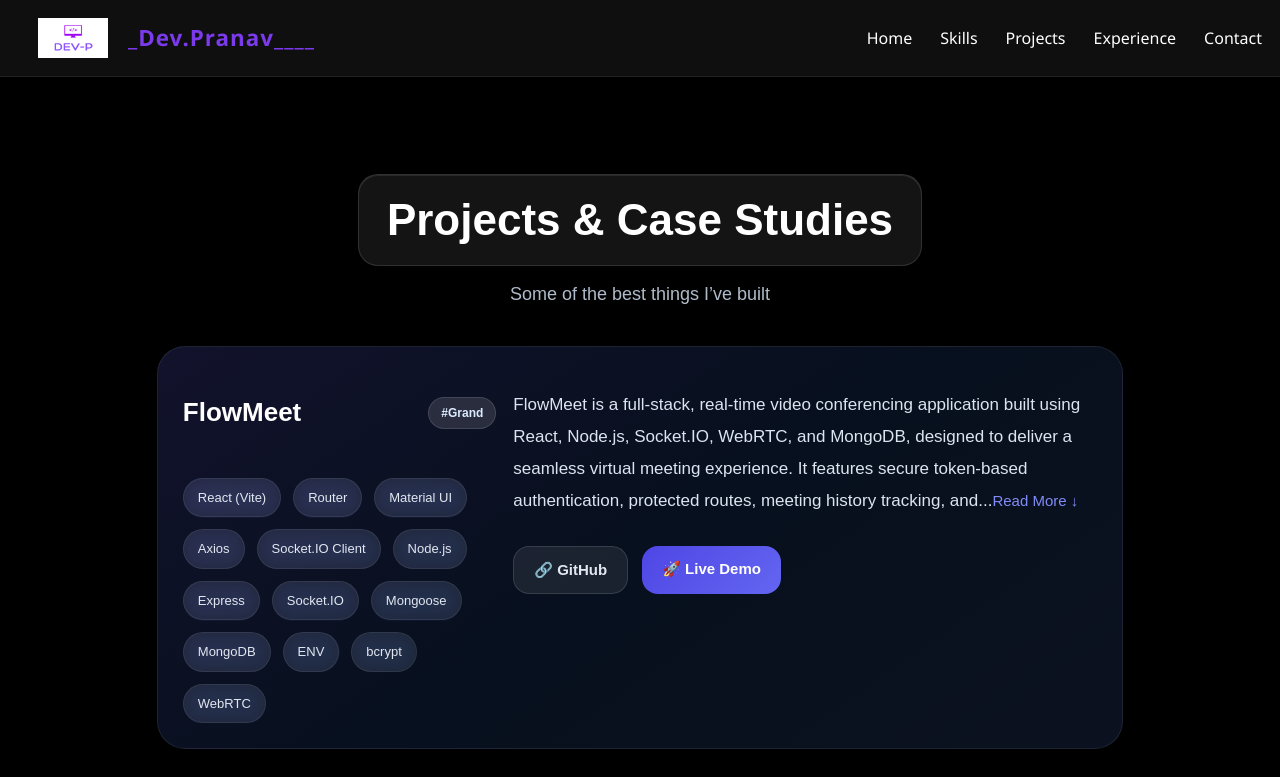
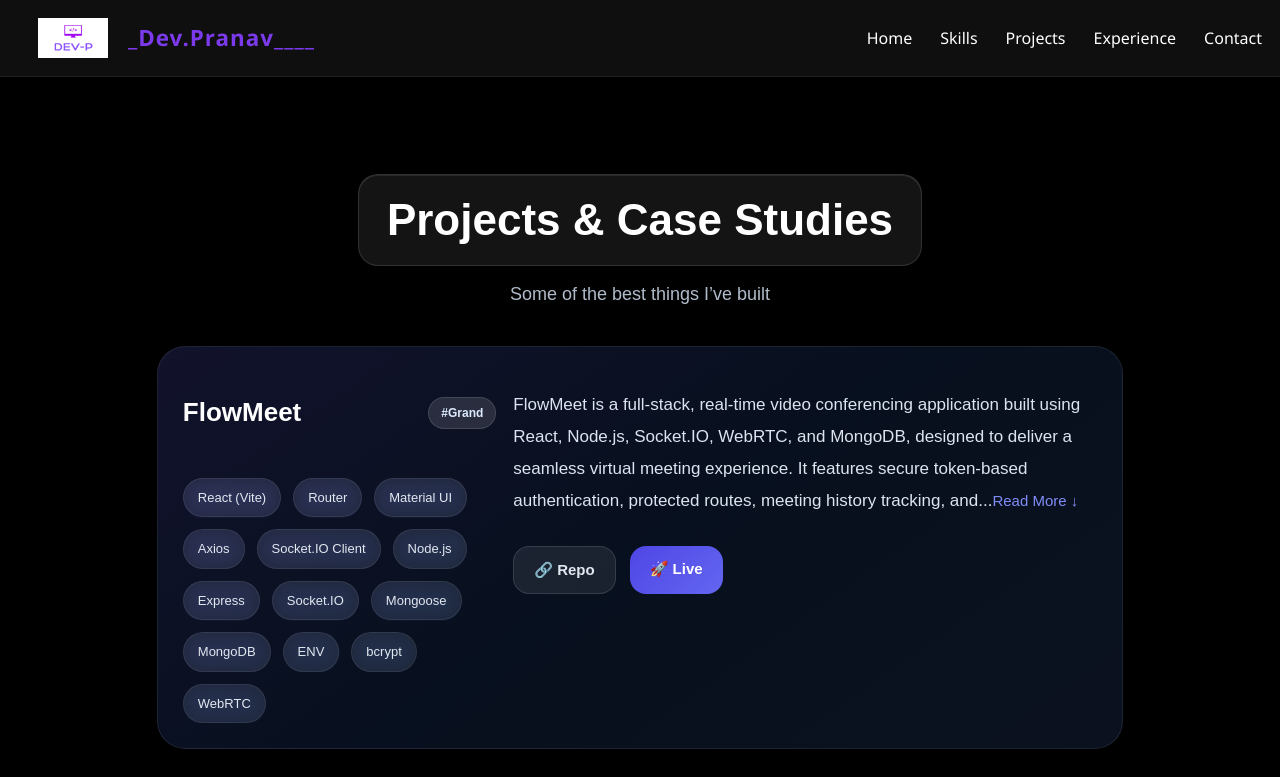
Before and after one commit to Lab-Dev-Pranav/REACT_PF, a React (Vite) app in the folder MUPF2026/: page /projects in a window 1280 px wide. Shown: the top 777 px of the page. Built offline with nearby package versions, Linux system fonts and the light colour scheme.

Commit message:
Links added

```diff
--- a/MUPF2026/src/ADD/projects.js
+++ b/MUPF2026/src/ADD/projects.js
@@ -2,21 +2,21 @@ const projectsData = [
   {
     name_id: "FlowMeet",
     name: "FlowMeet",
-    description: "FlowMeet is a full-stack, real-time video conferencing application built using React, Node.js, Socket.IO, WebRTC, and MongoDB, designed to deliver a seamless virtual meeting experience. It features secure token-based authentication, protected routes, meeting history tracking, and the ability to create or join meetings using unique codes. The platform supports multi-user video calls with real-time WebRTC streaming, in-call text chat with unread indicators, participant management with host tagging and 'You' labels, pin-to-stage view for focused interaction, draggable local video preview, and controls for camera, microphone, speaker mute (local-only), and screen sharing. With a structured separation of frontend and backend, RESTful APIs for user activity, and Socket.IO-based signaling for live communication, FlowMeet demonstrates scalable full-stack architecture and real-world implementation of modern web technologies for collaborative communication.",
+    description: "FlowMeet is a full-stack, real-time video conferencing application built using React, Node.js, Socket.IO, WebRTC, and MongoDB, designed to deliver a seamless virtual meeting experience. It features secure token-based authentication, protected routes, meeting history tracking, and the ability to create or join meetings using unique codes. The platform supports multi-user video calls with real-time WebRTC streaming, in-call text chat with unread indicators, participant management with host tagging and 'You' labels, pin-to-stage view for focused interaction, draggable local video preview, and controls for camera, microphone, speaker mute (local-only), and screen sharing. With a structured separation of frontend and backend, RESTful APIs for user activity, and Socket.IO-based signaling for live communication, FlowMeet demonstrates scalable full-stack architecture and real-world implementation of modern web technologies for collaborative communication. BECKEND - https://flowmeet-be.onrender.com/",
     languages: ["React (Vite)", "Router", "Material UI", "Axios", "Socket.IO Client", "Node.js", "Express", "Socket.IO", "Mongoose", "MongoDB", "ENV", "bcrypt", "WebRTC"],
     tag: "Grand",
-    githubLink: "https://github.com/Lab-Dev-Pranav/FlowMeet",
-    runLink: "https://flowmeet-be.onrender.com/",
+    githubLink: "https://github.com/Lab-Dev-Pranav/FlowMeet/tree/main",
+    runLink: "https://flowmeet.onrender.com/",
     sequence: 1
   },
   {
     name_id: "Zerodha-Stock-Trading-Platform-(Clone)",
     name: "Zerodha Stock Trading Platform (Clone)",
-    description: "The Zerodha Stock Trading Platform (Clone) is a full-stack web application built to replicate the core functionalities of Zerodha for learning and practice purposes. It enables users to sign up, log in, and manage buy/sell orders in real time. The platform features a dynamic trading dashboard showcasing live market data, user portfolio, holdings, and positions. Built with a modular architecture, it separates the frontend, backend, and dashboard for better scalability. The project focuses on session-based authentication, responsive UI, and data-driven visualization using charts. It’s designed with a clean and intuitive interface powered by React, Node.js, and MongoDB. The live market simulation enhances realism and interactivity. This project demonstrates modern full-stack development practices and integration of APIs with real-world trading logic.",
+    description: "The Zerodha Stock Trading Platform (Clone) is a full-stack web application built to replicate the core functionalities of Zerodha for learning and practice purposes. It enables users to sign up, log in, and manage buy/sell orders in real time. The platform features a dynamic trading dashboard showcasing live market data, user portfolio, holdings, and positions. Built with a modular architecture, it separates the frontend, backend, and dashboard for better scalability. The project focuses on session-based authentication, responsive UI, and data-driven visualization using charts. It’s designed with a clean and intuitive interface powered by React, Node.js, and MongoDB. The live market simulation enhances realism and interactivity. This project demonstrates modern full-stack development practices and integration of APIs with real-world trading logic. DASHBOARD - https://dashbord-zerodha-stock-trading-platform.onrender.com/ SERVER - https://backend-zerodha-stock-trading-platform.onrender.com",
     languages: ["React (Vite)", "TailwindCSS", "Axios", "Recharts", "Node.js", "Express.js", "MongoDB", "Passport.js", "JWT auth"],
     tag: "Grand",
-    githubLink: "",
-    runLink: "",
+    githubLink: "https://github.com/Lab-Dev-Pranav/ZERODHA-Stock-_Trading_Platform_fs/tree/main",
+    runLink: "https://zerodha-stock-trading-platform-fs.onrender.com",
     sequence: 2
   },
   {
@@ -25,18 +25,18 @@ const projectsData = [
     description: "Wanderlust Staycation Booking Platform is a comprehensive and responsive web solution for booking and managing event venues or properties, built with a focus on real-world use cases such as weddings, corporate events, and gatherings. It allows users to explore detailed property listings—including pricing, capacity, availability, and owner information—and complete bookings with GST-inclusive pricing. Pending bookings remain reserved only for a limited period and are automatically canceled if not confirmed through payment. The platform provides full user authentication and profile management, enabling users to track, confirm, or cancel bookings in real time. Owners and admins have dedicated dashboards for managing listings, monitoring bookings, and moderating users. Automated workflows, such as booking expiry and email notifications, ensure efficiency and reliability. The UI is designed with Bootstrap 5 and custom CSS, ensuring responsiveness and clarity across devices. EJS templating enables dynamic rendering, while MongoDB efficiently handles user, booking, and property data. For secure transactions, session-based authentication and payment status tracking provide reliability and safety for both customers and managers.",
     languages: ["Node.js", "Express.js", "MongoDB", "Mongoose ODM", "EJS", "Passport.js", "Cloudinary", "Nodemailer", "Bootstrap 5", "JavaScript", "CSS", "HTML"],
     tag: "Grand",
-    githubLink: "",
-    runLink: "",
+    githubLink: "https://github.com/Lab-Dev-Pranav/Wanderlust_Staycation_Booking_Major_Project_fs/tree/main",
+    runLink: "https://wanderlust-staycation-booking.onrender.com",
     sequence: 3
   },
   {
-    name_id: "VH-Event-Planner",
-    name: "VH Event Planner",
+    name_id: "VH-Event-Planner-MERN",
+    name: "VH Event Planner Mern",
     description: "VH Event Planner is a comprehensive and responsive event management platform designed to streamline bookings, team coordination, gallery curation, and client communications. Built for real-world scenarios such as weddings, corporate functions, and private gatherings, it enables clients to book events, specify requirements, and track progress while giving admins full control over bookings, team profiles, newsletters, and media galleries. The platform features secure authentication and profile management, allowing management team members to showcase their experience, skills, and roles. Admins can highlight standout profiles with 'powerhouse' status and maintain transparency with dedicated agreement and policy pages. Clients can subscribe to newsletters, while admins can manage bulk email campaigns directly through the system. With a dynamic gallery module, media uploads are star-rated, moderated, and displayed in an interactive, fullscreen-ready layout. The admin dashboard consolidates all operations—bookings, newsletters, management profiles, and media—into one control hub. The UI is crafted with Bootstrap 5 and custom CSS, offering a polished, responsive design across devices. EJS templating ensures dynamic rendering, MongoDB manages structured data efficiently, and integrations like Cloudinary and Nodemailer enable seamless media hosting and client communication.",
     languages: ["Node.js", "Express.js", "MongoDB", "Mongoose ODM", "EJS", "Passport.js", "Cloudinary", "Nodemailer", "Bootstrap 5", "JavaScript", "CSS", "HTML"],
     tag: "Grand",
-    githubLink: "",
-    runLink: "",
+    githubLink: "https://github.com/Lab-Dev-Pranav/VH_Events_fs/tree/main",
+    runLink: "https://vhevents.onrender.com/",
     sequence: 4
   },
   {
@@ -45,7 +45,7 @@ const projectsData = [
     description: "Portfolio Website [BackEnd] is a comprehensive and responsive platform for showcasing professional skills, projects, experience, certificates, and contact details, built with a focus on real-world portfolio and content management needs. It enables users to seamlessly browse information with structured sections—such as an interactive skills display, categorized project listings, and an experience timeline—while offering a contact form integrated with email delivery. The platform features a secure admin panel, allowing the owner to manage skills, projects, and experience dynamically. Content changes are reflected instantly on the live site without requiring code updates. With session-based authentication, only verified admins can add, edit, or delete content, ensuring data integrity and privacy. The UI is crafted with Bootstrap 5 and custom CSS, providing a polished, responsive experience across devices. EJS templating ensures server-side rendering, while MongoDB stores and manages structured data efficiently. For secure communication, the contact form leverages Nodemailer for direct email notifications.",
     languages: ["Node.js", "Express.js", "MongoDB", "Mongoose ODM", "EJS", "express-session", "Nodemailer (SMTP)", "Bootstrap 5", "JavaScript", "CSS", "HTML"],
     tag: "Grand",
-    githubLink: "",
+    githubLink: "https://github.com/Lab-Dev-Pranav/_MY_PORTFOLIO____be",
     runLink: "",
     sequence: 5
   },
@@ -55,8 +55,8 @@ const projectsData = [
     description: "Todo App [FrontEnd] is a modern, minimal, and responsive task management application designed to help users organize daily activities with ease. Built with React, Redux Toolkit, and Vite, it delivers a smooth and efficient user experience with fast builds, intuitive interactions, and persistent state management. The app allows users to add, delete, mark complete, and reorder tasks through a simple yet powerful interface. With drag-and-drop functionality, todos can be reorganized dynamically, ensuring priorities remain flexible. State persistence ensures tasks remain available even after refreshing or reopening the application. The UI is crafted with Material UI (MUI), providing a clean, modern, and mobile-friendly design. React ensures fast rendering, while Redux Toolkit simplifies state management for scalability and maintainability.",
     languages: ["React", "Vite", "Redux Toolkit", "Material UI (MUI)", "LocalStorage", "JavaScript", "CSS", "HTML"],
     tag: "Grand",
-    githubLink: "",
-    runLink: "",
+    githubLink: "https://github.com/Lab-Dev-Pranav/Todo-App-With-Redux-fe/tree/main",
+    runLink: "https://taskbydev-p.onrender.com/",
     sequence: 6
   },
   {
@@ -65,8 +65,8 @@ const projectsData = [
     description: "Portfolio Website [FrontEnd] is a modern and responsive personal portfolio platform designed to present professional skills, projects, experience, and contact information in a clean and engaging way. Built with HTML, CSS, and JavaScript, it delivers a smooth browsing experience with animated sections, interactive navigation, and dynamic layouts. The platform allows visitors to explore categorized projects, view skills, and download the resume directly in PDF format. An integrated contact form with validation ensures seamless communication, while responsive design guarantees accessibility across all devices.",
     languages: ["HTML5", "CSS3", "JavaScript", "Vanilla JavaScript", "Form Validation"],
     tag: "Grand",
-    githubLink: "",
-    runLink: "",
+    githubLink: "https://github.com/Lab-Dev-Pranav/_MY_PORTFOLIO____fe/tree/main",
+    runLink: "https://dev-pranav-p.onrender.com/",
     sequence: 7
   },
   {
@@ -75,8 +75,8 @@ const projectsData = [
     description: "Spotify Home Page Clone [FrontEnd] is a responsive and interactive web project that replicates the design and user experience of Spotify’s homepage. Built with HTML, CSS, and JavaScript, it features dynamic sidebar content, playlist sections, and adaptive layouts for mobile, tablet, and desktop devices. The platform dynamically generates sidebar items and playlist cards using JavaScript, ensuring a fresh experience on every load. Features such as a sticky navigation bar, expandable playlist sections, and randomized content mimic real-world streaming platforms.",
     languages: ["HTML5", "CSS3", "JavaScript", "Dynamic DOM", "Event-driven programming", "Responsive Design", "Media Queries"],
     tag: "Grand",
-    githubLink: "",
-    runLink: "",
+    githubLink: "https://github.com/Lab-Dev-Pranav/Spotify_Clone_fe/tree/main",
+    runLink: "https://spotifyclone-dev-p-1h48.onrender.com/",
     sequence: 8
   },
   {
@@ -85,8 +85,8 @@ const projectsData = [
     description: "Streaming Platform Clone (Frontend) is a modern, responsive web application inspired by popular streaming platforms. Built with HTML, CSS, and JavaScript, it replicates the look and feel of a professional streaming service, complete with a landing page, sign-in functionality, FAQ accordion, and multi-language support. The platform emphasizes user experience and responsiveness, featuring email and password validation, a password visibility toggle, and real-time error handling. Additional sections like a hero banner, promotional call-to-action, styled FAQ accordion, and footer links mirror real-world streaming UIs.",
     languages: ["HTML5", "CSS3", "JavaScript", "Flexbox", "Grid", "DOM Manipulation", "Form Validation"],
     tag: "Grand",
-    githubLink: "",
-    runLink: "",
+    githubLink: "https://github.com/Lab-Dev-Pranav/Mflix_Clone_fe/tree/main",
+    runLink: "https://mflixclone-dev-p-f816.onrender.com/",
     sequence: 9
   },
   {
@@ -94,9 +94,9 @@ const projectsData = [
     name: "Info.Event Management",
     description: "SAI EVENTS & FLAMES [FrontEnd] is a responsive event management website built with HTML, CSS, and JavaScript. As one of the earliest projects, it was designed to showcase services, team members, and contact information for an event management business, while practicing core frontend development skills. The website features a multi-section layout including a hero section with animated text and image slider, a services section highlighting special effects and event offerings, and an about section presenting company philosophy and management teams. Additional elements such as an owner showcase, contact form, and social links make the site both functional and professional.",
     languages: ["HTML5", "CSS3", "JavaScript", "Responsive Design", "Form Validation", "Slider Animations"],
-    tag: "Mini",
-    githubLink: "",
-    runLink: "",
+    tag: "Mini - Outdated ",
+    githubLink: "https://github.com/Lab-Dev-Pranav/Info.Event_Management_fe/tree/main",
+    runLink: "https://info-eventmanagement-dev-p-ar55.onrender.com/",
     sequence: 10
   },
   {
@@ -104,8 +104,8 @@ const projectsData = [
     name: "Delta User Management System",
     description: "Delta User Management System is a lightweight web application built with Node.js, Express, and MySQL for managing users within the Delta System. It provides essential CRUD functionality with a focus on simplicity, security, and usability. The platform allows administrators to list all users, add new accounts, and edit usernames with password verification for security. Views are rendered using EJS templating, ensuring a clean and dynamic user interface. The app’s modular structure and SQL-based schema make it easy to deploy, extend, and integrate with other systems.",
     languages: ["Node.js", "Express.js", "MySQL", "EJS", "UUID", "Faker.js", "method-override"],
-    tag: "Mini",
-    githubLink: "",
+    tag: "Mini - Outdated",
+    githubLink: "https://github.com/Lab-Dev-Pranav/Delta_User_System_be",
     runLink: "",
     sequence: 11
   },
@@ -115,8 +115,8 @@ const projectsData = [
     description: "Weather App is a modern, responsive web application built with React and Vite for fetching and displaying real-time weather data from the OpenWeather API. It provides essential weather information with a focus on usability, performance, and clean UI design. The platform allows users to search for any city, view live weather details including temperature, humidity, pressure, wind speed, and dynamic weather icons. The UI is built with Material UI, ensuring a polished and responsive experience across desktop and mobile devices. Backgrounds and icons dynamically adjust to weather conditions, enhancing visual feedback and user engagement.",
     languages: ["React", "Material UI", "OpenWeather API", "JavaScript (ES6+)", "CSS", "React Hooks"],
     tag: "Mini",
-    githubLink: "",
-    runLink: "",
+    githubLink: "https://github.com/Lab-Dev-Pranav/React_Weather_App_fe/tree/main",
+    runLink: "https://weatherbydev-p-gcku.onrender.com/",
     sequence: 12
   },
   {
@@ -125,8 +125,8 @@ const projectsData = [
     description: "SYMON SAYS GAME [FrontEnd] is a simple, interactive game built with HTML, CSS, and JavaScript that challenges users to follow and repeat increasingly long sequences of colored button presses. The game emphasizes memory, reaction time, and pattern recognition, providing a fun and engaging experience for all ages. The platform features a dynamic sequence generator that flashes buttons in a random order. Players must replicate the sequence to advance, with the sequence length increasing each round. Upon making a mistake, the game ends and the user’s score is displayed.",
     languages: ["HTML5", "CSS3", "JavaScript", "DOM Manipulation", "Event Handling"],
     tag: "Mini",
-    githubLink: "",
-    runLink: "",
+    githubLink: "https://github.com/Lab-Dev-Pranav/Symon_Says_Game_fe/tree/main",
+    runLink: "https://symonsays-dev-p.onrender.com/",
     sequence: 13
   },
   {
@@ -134,9 +134,9 @@ const projectsData = [
     name: "Todo App With DOM",
     description: "TO-DO APP [FrontEnd] is a simple and responsive task management application built with HTML, CSS, and JavaScript. It allows users to efficiently manage daily tasks with essential CRUD operations directly in the browser. The app enables users to add new tasks, delete individual tasks, and clear all tasks with a clean and intuitive interface. Tasks are dynamically rendered using DOM manipulation, providing immediate feedback and interaction.",
     languages: ["HTML5", "CSS3", "JavaScript", "DOM Manipulation", "Event Handling"],
-    tag: "Mini",
-    githubLink: "",
-    runLink: "",
+    tag: "Mini - Outdated",
+    githubLink: "https://github.com/Lab-Dev-Pranav/Todo_App_Dom_fe/tree/main",
+    runLink: "https://todoappdom-dev-p-udyp.onrender.com/",
     sequence: 14
   },
   {
@@ -144,7 +144,7 @@ const projectsData = [
     name: "TODO APP (Console)",
     description: "TODO-APP [Low Level FrontEnd] is a simple command-line style TODO application built with HTML, CSS, and JavaScript (without DOM manipulation). It allows users to manage tasks directly through the browser console with a prompt-based interface. The app supports adding tasks, displaying all tasks, deleting individual tasks, and quitting the app. Users interact with the application by entering numbered commands in the console, providing a minimalistic yet functional task management experience.",
     languages: ["HTML5", "CSS3", "JavaScript", "Console Interaction", "Array Logic"],
-    tag: "Mini",
+    tag: "Mini - Outdated",
     githubLink: "",
     runLink: "",
     sequence: 15
--- a/MUPF2026/src/pages/home/academics.jsx
+++ b/MUPF2026/src/pages/home/academics.jsx
@@ -256,7 +256,9 @@ function Academics() {
                     p: 3,
                     borderRadius: "18px",
                     background: "#ffffff17",
+                    border: "2px solid #ffffffa1",
                     mb: 4,
+                    margin: "10px",
                     transition: "0.3s ease",
 
                     "&:hover": {
--- a/MUPF2026/src/pages/projects/projects.jsx
+++ b/MUPF2026/src/pages/projects/projects.jsx
@@ -118,7 +118,7 @@ const Projects = () => {
                       rel="noreferrer"
                       className="github-btn"
                     >
-                      🔗 GitHub
+                      🔗 Repo
                     </a>
                     <a
                       href={project.runLink || "#"}
@@ -126,7 +126,7 @@ const Projects = () => {
                       rel="noreferrer"
                       className="live-btn"
                     >
-                      🚀 Live Demo
+                      🚀 Live
                     </a>
                   </div>
                 </div>
```
